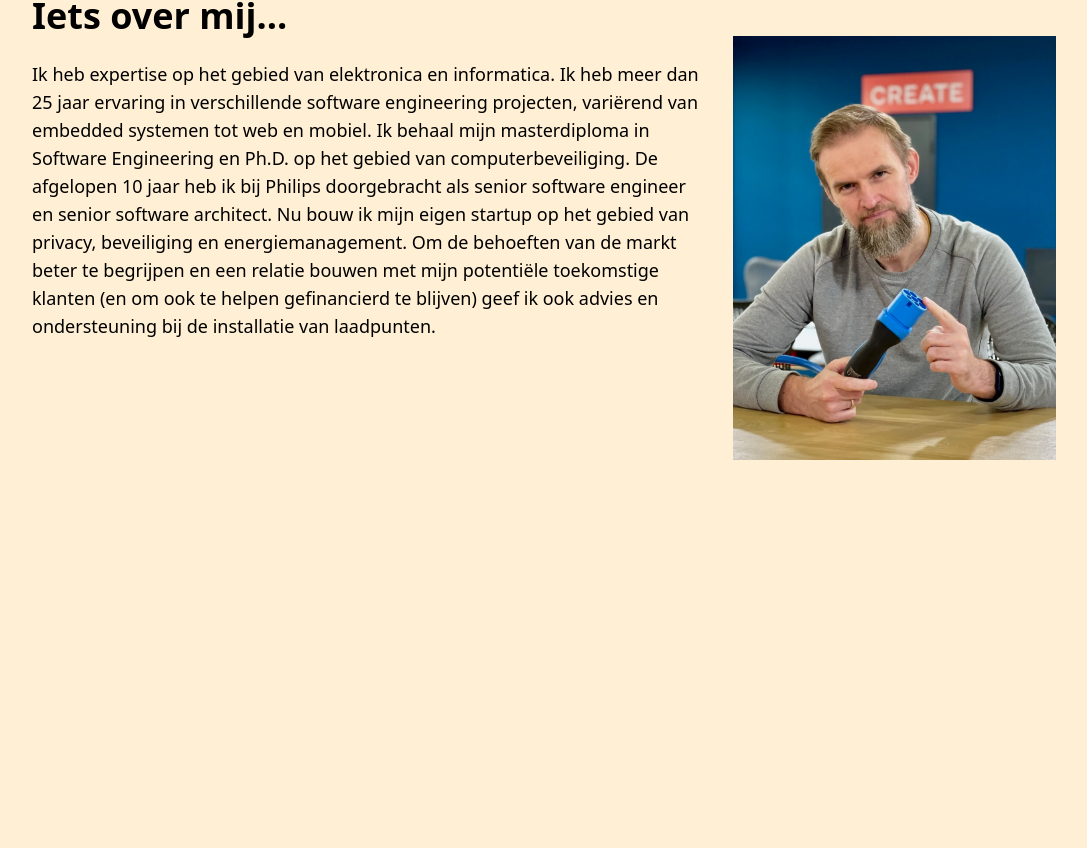
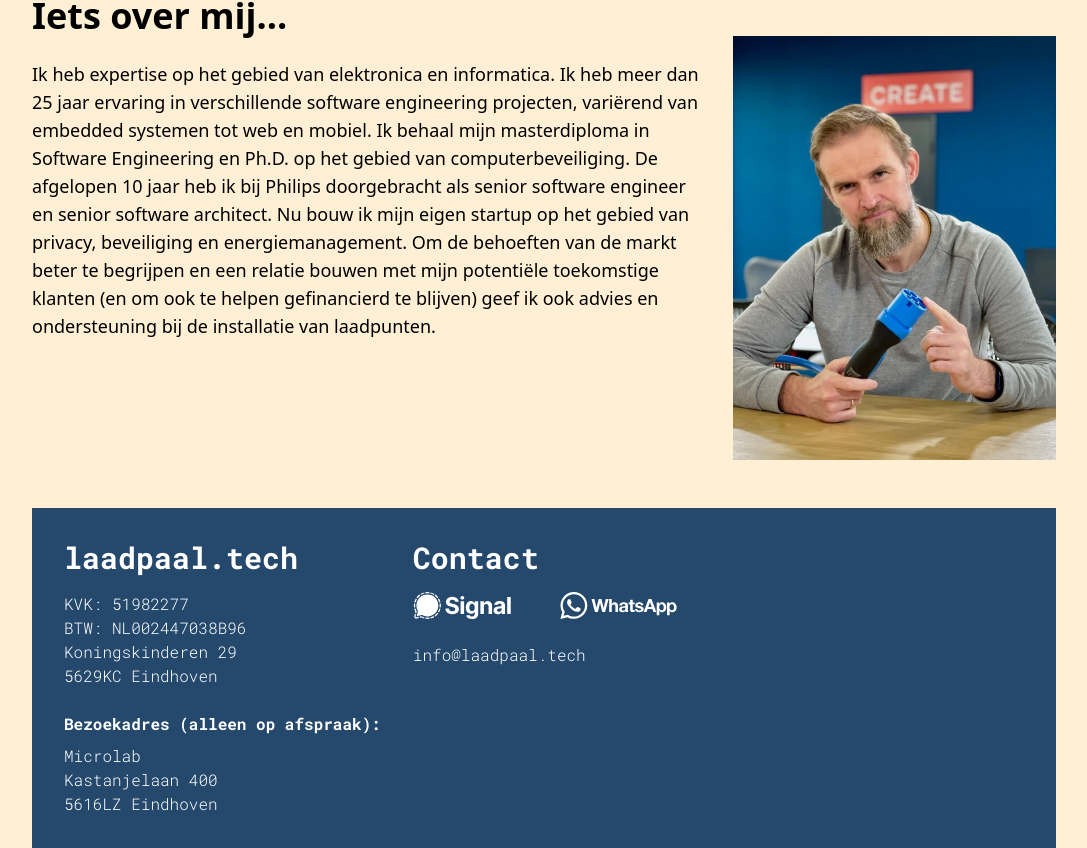
Before and after one commit to laadpaal-tech/homepage, a React (Vite) app: page / in a window 1280 px wide. Shown: the part 2110-2958 px from the top of the page, without its empty margins (96-1183 px from the left). Before the commit the page ends 2570 px from the top, so only its background shows below. Built offline with nearby package versions, Linux system fonts and the light colour scheme.

Commit message:
adds footer

```diff
--- a/src/App.tsx
+++ b/src/App.tsx
@@ -3,6 +3,7 @@ import { Header } from '~/components/Header'
 import { Steps } from '~/components/Steps'
 import { Services } from './components/Services'
 import { AboutMe } from './components/AboutMe'
+import { Footer } from './components/Footer'
 
 const App = () => {
   return (
@@ -11,15 +12,15 @@ const App = () => {
         <div className='max-w-5xl'>
           <img className='@md:hidden' src='/img/background-mobile.jpg' />
           <img
-            className='@md:block @lg:hidden hidden'
+            className='hidden @md:block @lg:hidden'
             src='/img/background-desktop.jpg'
           />
           <img
-            className='@lg:block @3xl:hidden hidden'
+            className='hidden @lg:block @3xl:hidden'
             src='/img/background-desktop-lg.jpg'
           />
           <img
-            className='@3xl:block hidden'
+            className='hidden @3xl:block'
             src='/img/background-desktop-xl.jpg'
           />
         </div>
@@ -29,6 +30,7 @@ const App = () => {
       <Steps />
       <Services />
       <AboutMe />
+      <Footer />
     </Layout>
   )
 }
--- /dev/null
+++ b/src/components/Footer.tsx
@@ -0,0 +1,37 @@
+import SignalLogo from '~/assets/signal.svg?react'
+import WhatsAppLogo from '~/assets/whatsapp.svg?react'
+
+const Footer = () => (
+  <div className='z-10 mb-0 mt-12 flex w-full flex-col gap-8 bg-theme-dark-blue p-8 font-roboto-mono text-base font-light text-white @2xl:flex-row'>
+    <section className='flex flex-col'>
+      <h3 className='mb-4 text-3xl font-bold'>laadpaal.tech</h3>
+      <p className='mb-6'>
+        KVK: 51982277
+        <br />
+        BTW: NL002447038B96
+        <br />
+        Koningskinderen 29
+        <br />
+        5629KC Eindhoven
+      </p>
+      <h4 className='mb-2 font-bold'>Bezoekadres (alleen op afspraak):</h4>
+      <p>
+        Microlab
+        <br />
+        Kastanjelaan 400
+        <br />
+        5616LZ Eindhoven
+      </p>
+    </section>
+    <section className='flex flex-col'>
+      <h3 className='mb-0 text-3xl font-bold'>Contact</h3>
+      <section className='mb-2 flex items-center gap-12 py-4'>
+        <SignalLogo width={99} height={27} />
+        <WhatsAppLogo width={117} height={27} />
+      </section>
+      <p>info@laadpaal.tech</p>
+    </section>
+  </div>
+)
+
+export { Footer }
```
Also changed, not shown: src/assets/signal.svg (added), src/assets/whatsapp.svg (added).
